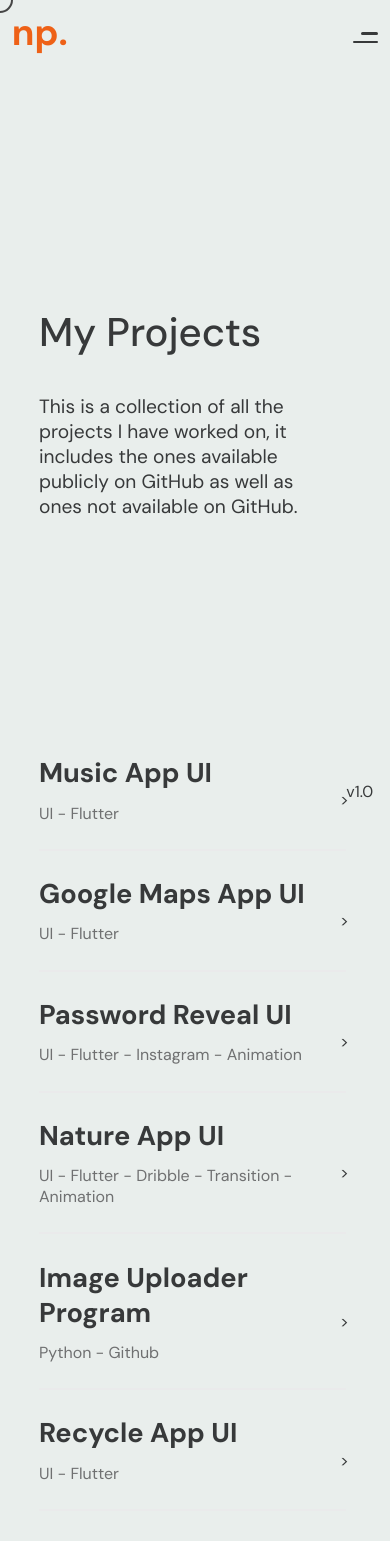
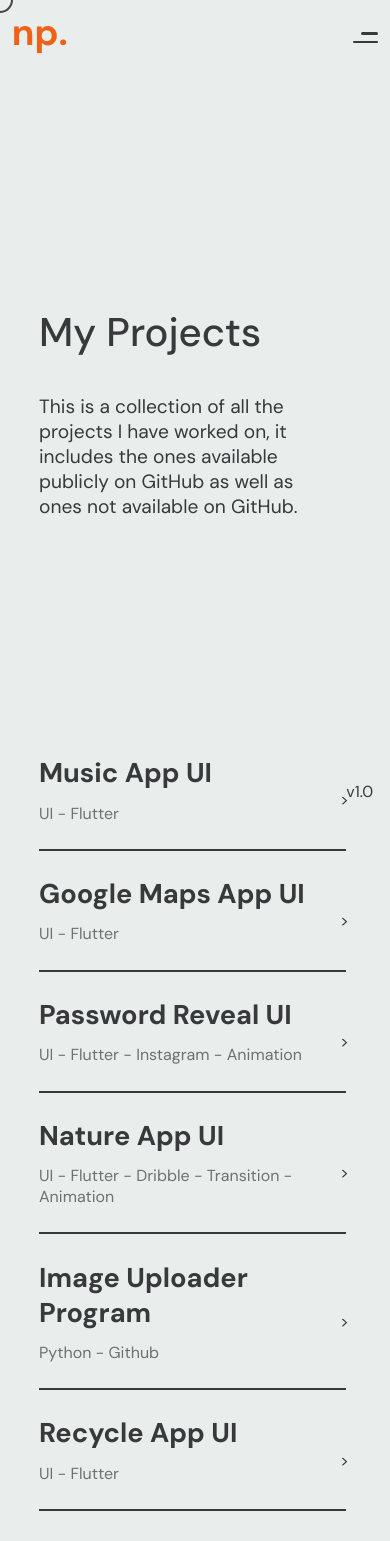
Before and after one commit to NishanthPrajith/NishanthPrajith.github.io, a React (Create React App) app: page /projects in a window 390 px wide. Shown: the top 1541 px of the page. Built offline with nearby package versions, Linux system fonts and the light colour scheme.

Commit message:
fixed a responsive bug

```diff
--- a/src/ProjectComps/project.css
+++ b/src/ProjectComps/project.css
@@ -84,8 +84,8 @@ a {
 hr {
 	margin: 4vh 0;
 	width: 90%;
-	border: 0.5px solid #EAEAEB;
-	background-color: #EAEAEB;
+	border: 0.5px solid #37393a;
+	background-color: #37393a;
 }
 
 .individualProject h1 {
```
